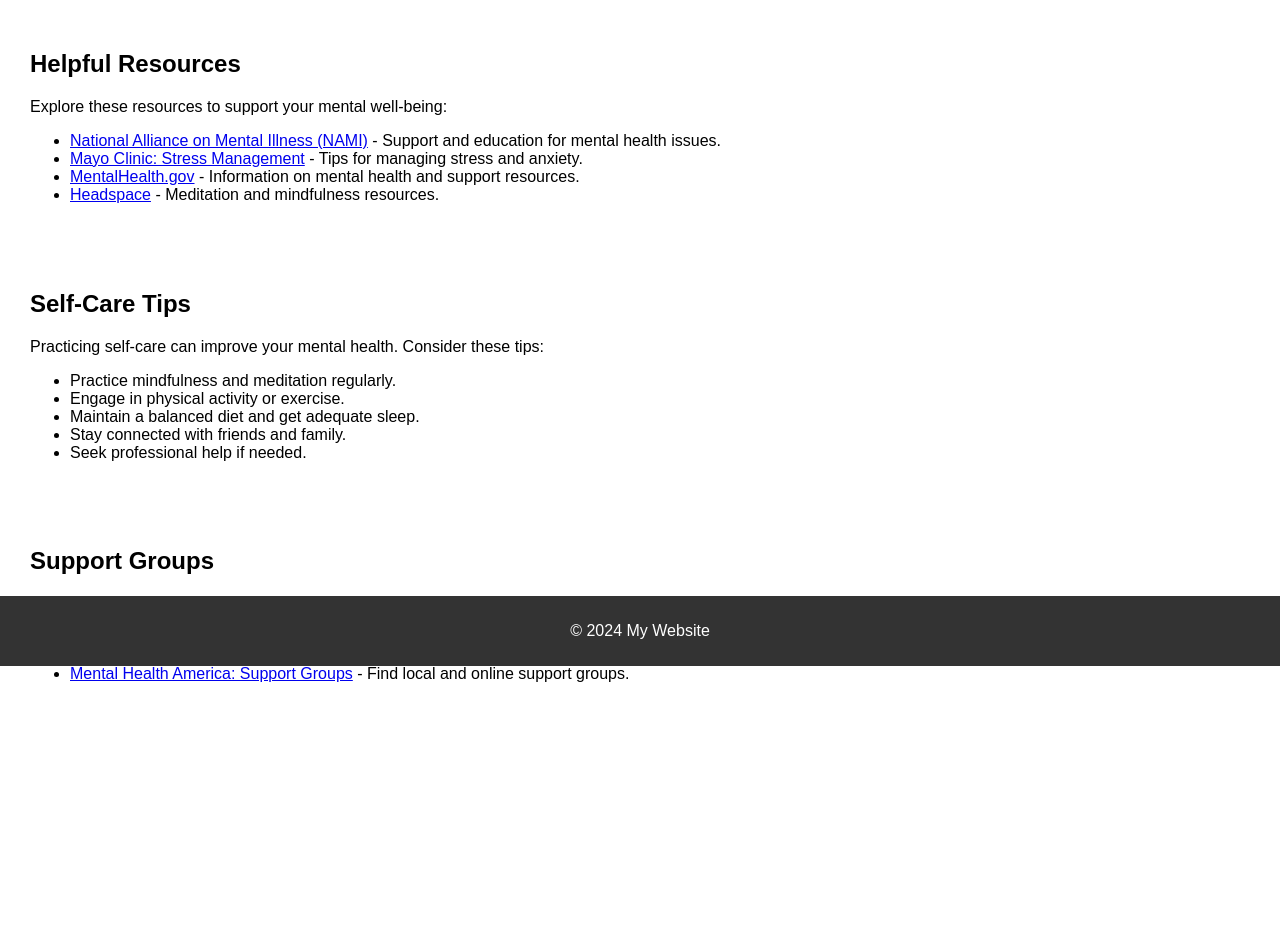
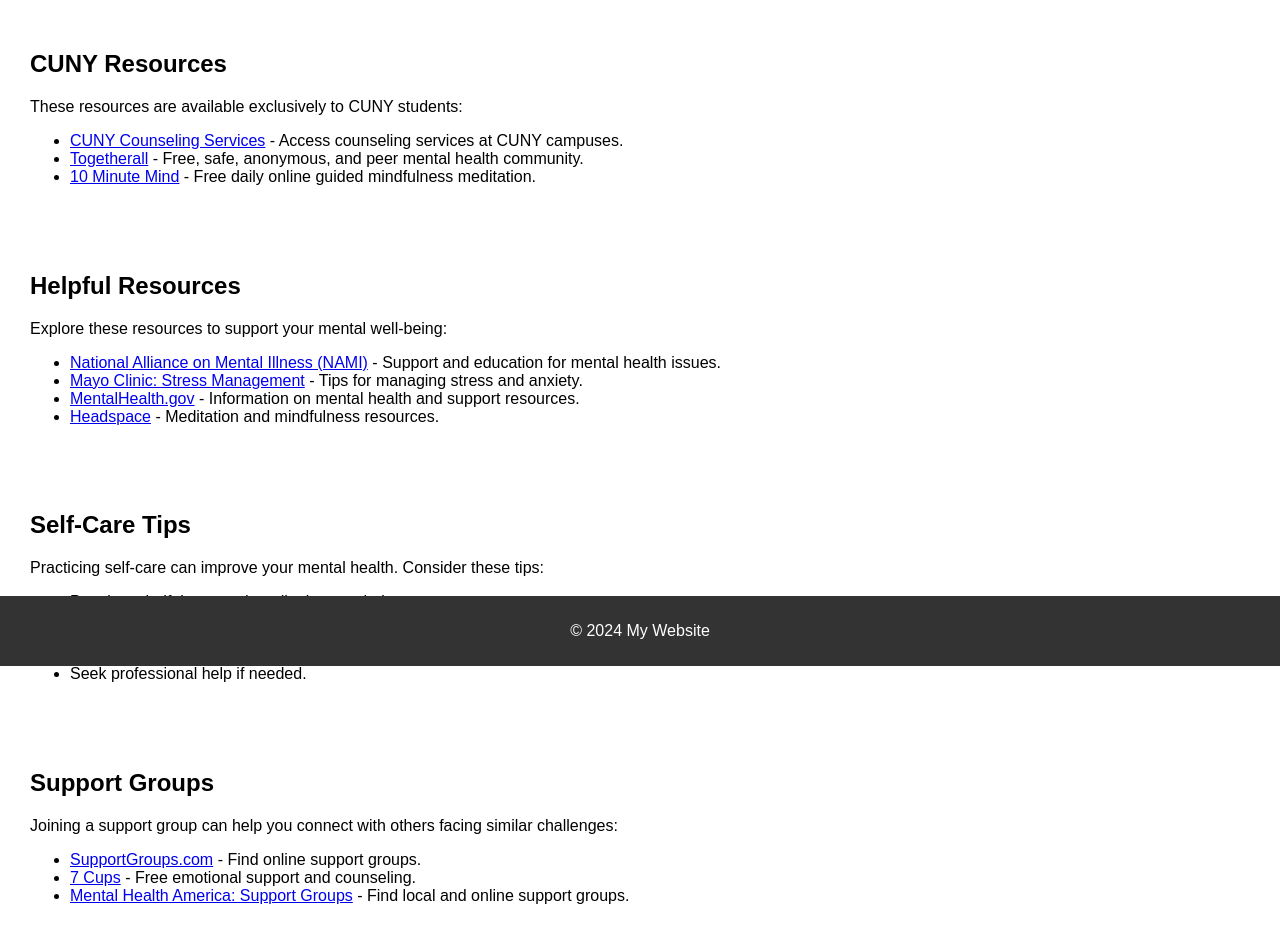
Before and after one commit to ImrulNYC/hack_ctp, a Flask app: page /mental_health in a window 1280 px wide. Shown: the part 134-1085 px from the top of the page. Before the commit the page ends 816 px from the top, so only its background shows below. Run offline with Flask 3, Linux system fonts and the light colour scheme.

Commit message:
Added CUNY's mental health resources, gonna work on styling tomorrow

```diff
--- a/templates/mental_health.html
+++ b/templates/mental_health.html
@@ -19,6 +19,16 @@
             </ul>
         </nav>
     </header>
+
+    <section>
+        <h2>CUNY Resources</h2>
+        <p>These resources are available exclusively to CUNY students:</p>
+        <ul>
+            <li><a href="https://www.cuny.edu/current-students/student-affairs/student-services/counseling/#counseling">CUNY Counseling Services</a> - Access counseling services at CUNY campuses.</li>
+            <li><a href="https://account.v2.togetherall.com/register/student?utm_campaign=QR%20&utm_medium=InteractivePDF&utm_source=USEducation">Togetherall</a> - Free, safe, anonymous, and peer mental health community.</li>
+            <li><a href="https://monique-rhodes.mykajabi.com/offers/MQ6AUDnk/checkout">10 Minute Mind</a> - Free daily online guided mindfulness meditation.</li>
+        </ul>
+    </section>
 
     <section>
         <h2>Helpful Resources</h2>
```
Also changed, not shown: templates/index.html (+4 -4 lines).
